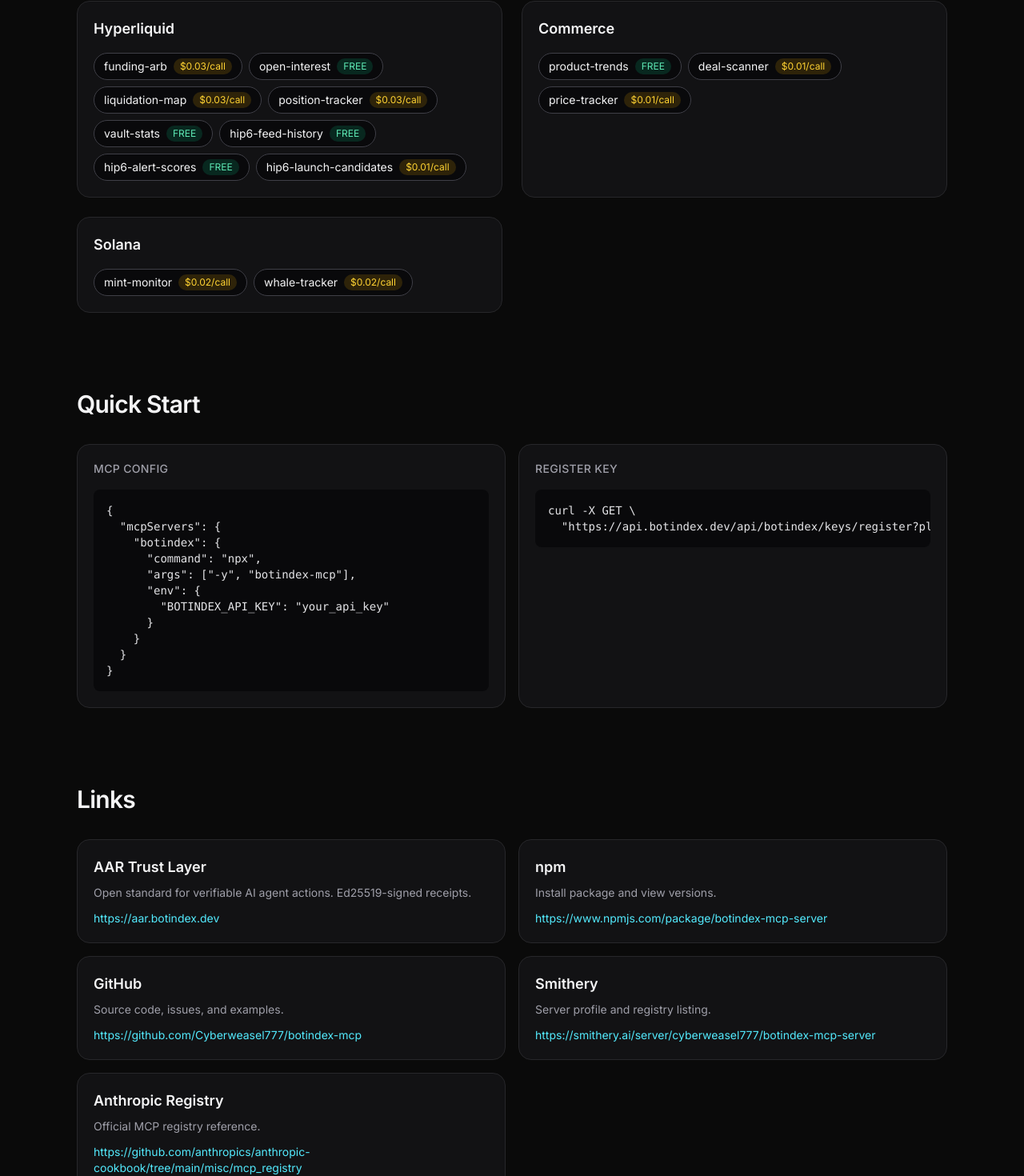
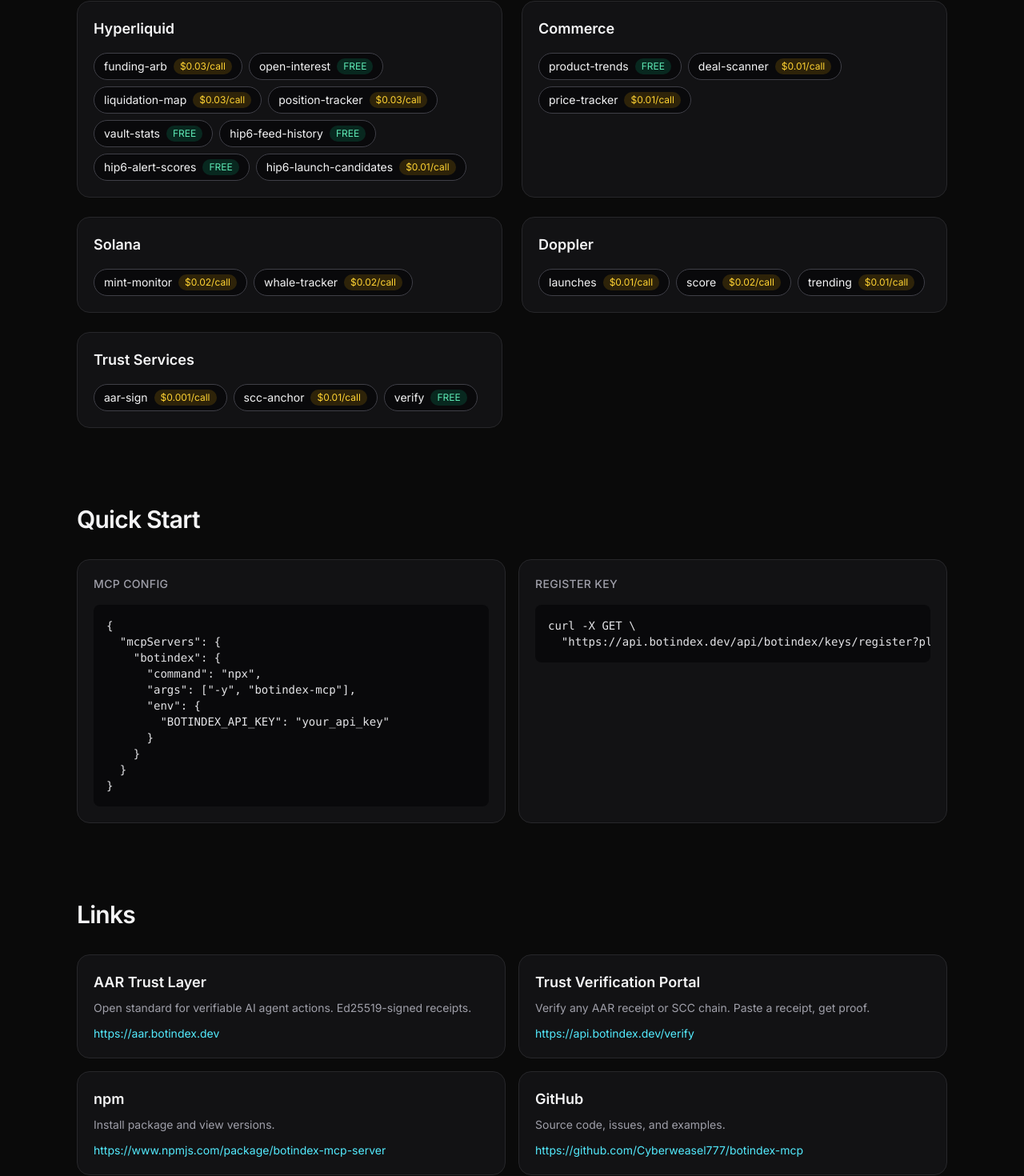
Before and after one commit to Cyberweasel777/botindex-landing, a Next.js app: page / in a window 1280 px wide. Shown: the part 1580-3050 px from the top of the page at 80% size. Built offline with nearby package versions, Linux system fonts and the light colour scheme.

Commit message:
feat: add Doppler analytics + Trust Services to landing page (#1)
Co-authored-by: Cyberweasel777 <cyberweasel777@users.noreply.github.com>

```diff
--- a/src/app/page.tsx
+++ b/src/app/page.tsx
@@ -85,6 +85,22 @@ const toolCategories = [
       { name: "whale-tracker", tag: "$0.02/call" },
     ],
   },
+  {
+    name: "Doppler",
+    tools: [
+      { name: "launches", tag: "$0.01/call" },
+      { name: "score", tag: "$0.02/call" },
+      { name: "trending", tag: "$0.01/call" },
+    ],
+  },
+  {
+    name: "Trust Services",
+    tools: [
+      { name: "aar-sign", tag: "$0.001/call" },
+      { name: "scc-anchor", tag: "$0.01/call" },
+      { name: "verify", tag: "FREE" },
+    ],
+  },
 ];
 
 const links = [
@@ -92,6 +108,11 @@ const links = [
     title: "AAR Trust Layer",
     href: "https://aar.botindex.dev",
     description: "Open standard for verifiable AI agent actions. Ed25519-signed receipts.",
+  },
+  {
+    title: "Trust Verification Portal",
+    href: "https://api.botindex.dev/verify",
+    description: "Verify any AAR receipt or SCC chain. Paste a receipt, get proof.",
   },
   {
     title: "npm",
```
